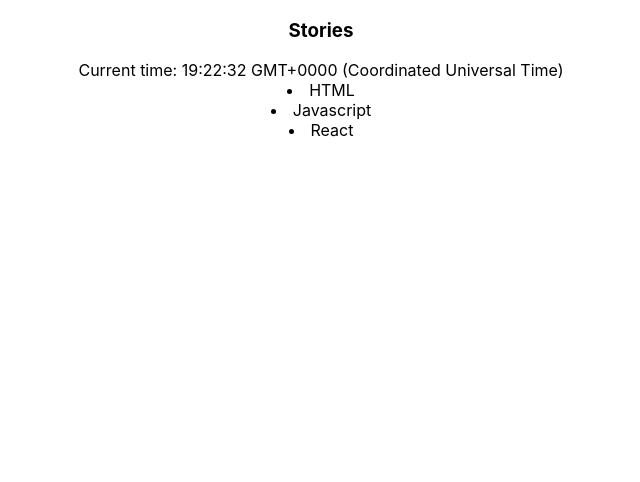
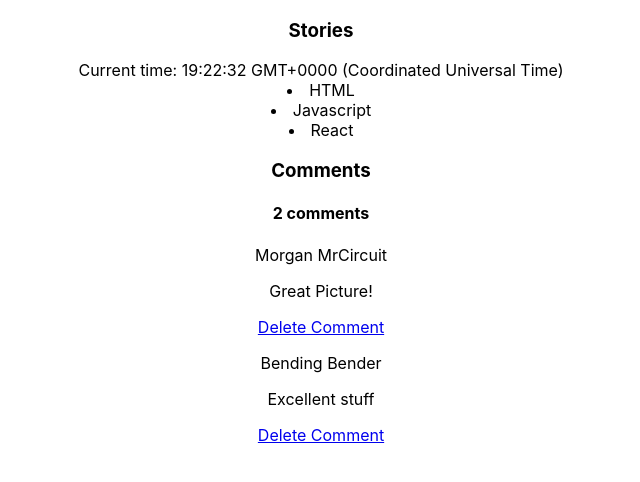
Before and after one commit to RenatoRosaFranco/poweringupwithreact, a React (Create React App) app in the folder poweringupwithreact/: page / in a window 1280 px wide. Shown: the top 482 px of the page, without its empty margins (319-959 px from the left). Built offline with nearby package versions, Linux system fonts and the light colour scheme.

Commit message:
Level 2 - Talk Through Props - Section 2

```diff
--- a/poweringupwithreact/src/App.js
+++ b/poweringupwithreact/src/App.js
@@ -3,11 +3,13 @@ import logo from './logo.svg';
 import './App.css';
 
 import StoryBox from './components/StoryBox';
+import CommentBox from './components/CommentBox';
 
 function App() {
   return (
     <div className="App">
       <StoryBox />
+      <CommentBox />
     </div>
   );
 }
--- /dev/null
+++ b/poweringupwithreact/src/components/Comment.js
@@ -0,0 +1,23 @@
+// frozen_string_literal: true
+
+import React from 'react';
+
+class Comment extends React.Component {
+	render() {
+		return(
+			<div className='comment'>
+				<p className='comment-header'>{this.props.author}</p>
+				<p className='comment-body'>
+					{this.props.body}
+				</p>
+				<div className='comment-footer'>
+					<a href='#' className='comment-footer-delete'>
+						Delete Comment
+					</a>
+				</div>
+			</div>
+		);
+	}
+}
+
+export default Comment;
--- /dev/null
+++ b/poweringupwithreact/src/components/CommentBox.js
@@ -0,0 +1,20 @@
+// frozen_string_literal: true
+import React from 'react';
+import Comment from './Comment';
+
+class CommentBox extends React.Component {
+	render(){
+		return(
+			<div className='comment-box'>
+				<h3>Comments</h3>
+				<h4 className='comment-count'>2 comments</h4>
+				<div className='comment-list'>
+					<Comment author="Morgan MrCircuit" body="Great Picture!" />
+					<Comment author="Bending Bender" body="Excellent stuff" />
+				</div>
+			</div>
+		);
+	}
+}
+
+export default CommentBox;
```
Also changed, not shown: poweringupwithreact/src/components/NewComment.js (added, +14 -0 lines).
